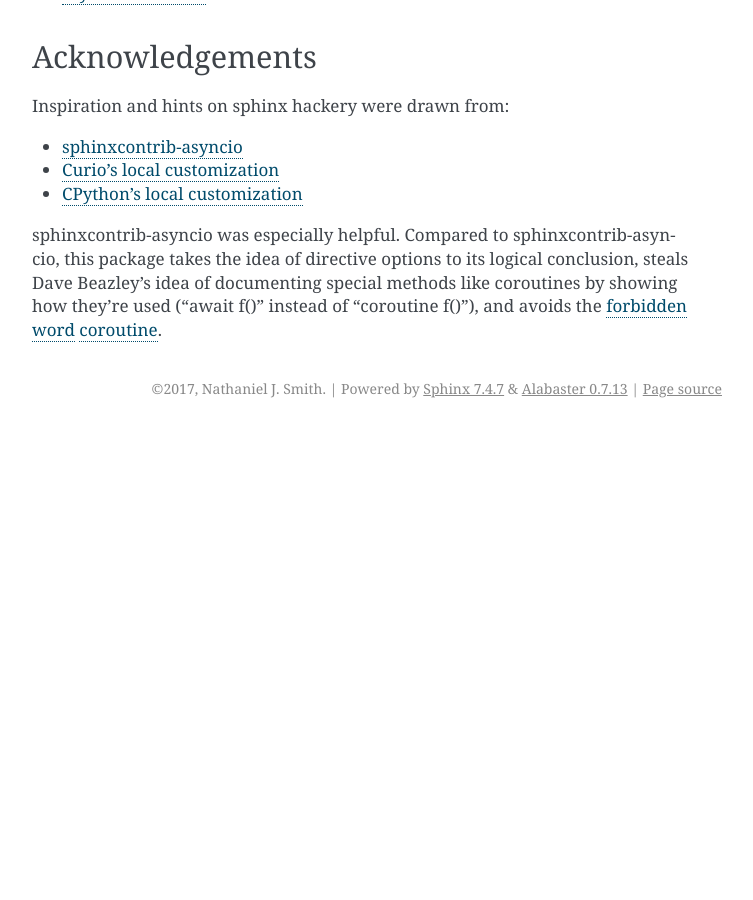
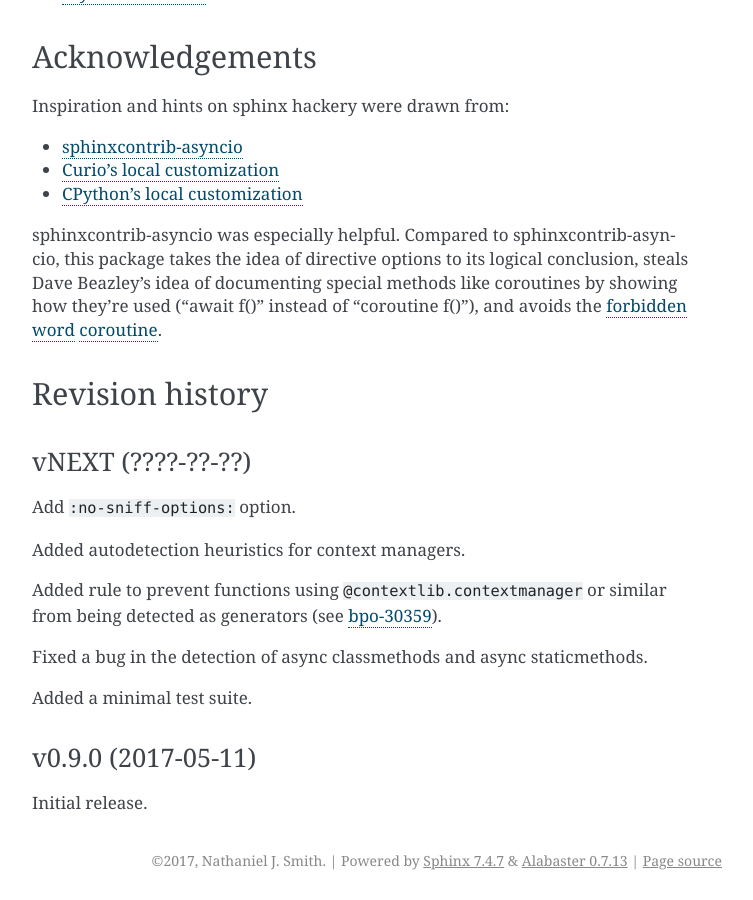
Before and after one commit to python-trio/sphinxcontrib-trio, a Sphinx documentation site: the page built from docs/source/index.rst, in a window 1280 px wide and 900 px high, scrolled down 5196 px. Shown: the whole window, without its empty margins (388-1141 px from the left). Built offline with Sphinx 7.4.7, drawn with Linux system fonts in a browser that asks for light colours; the version number is read from the project's files by our own code; before the commit the page ends 5624 px from its top, so only the background shows below that; some of the changed text lies outside the part shown.

Commit message:
Add revision history to docs

```diff
--- a/docs/source/index.rst
+++ b/docs/source/index.rst
@@ -289,3 +289,28 @@ used ("await f()" instead of "coroutine f()"), and avoids the
 <https://trio.readthedocs.io/en/latest/tutorial.html#tutorial>`__
 `coroutine
 <https://mail.python.org/pipermail/async-sig/2016-October/000141.html>`__.
+
+
+Revision history
+----------------
+
+vNEXT (????-??-??)
+++++++++++++++++++
+
+Add ``:no-sniff-options:`` option.
+
+Added autodetection heuristics for context managers.
+
+Added rule to prevent functions using ``@contextlib.contextmanager``
+or similar from being detected as generators (see `bpo-30359
+<https://bugs.python.org/issue30359>`__).
+
+Fixed a bug in the detection of async classmethods and async staticmethods.
+
+Added a minimal test suite.
+
+
+v0.9.0 (2017-05-11)
+++++++++++++++++++
+
+Initial release.
```
